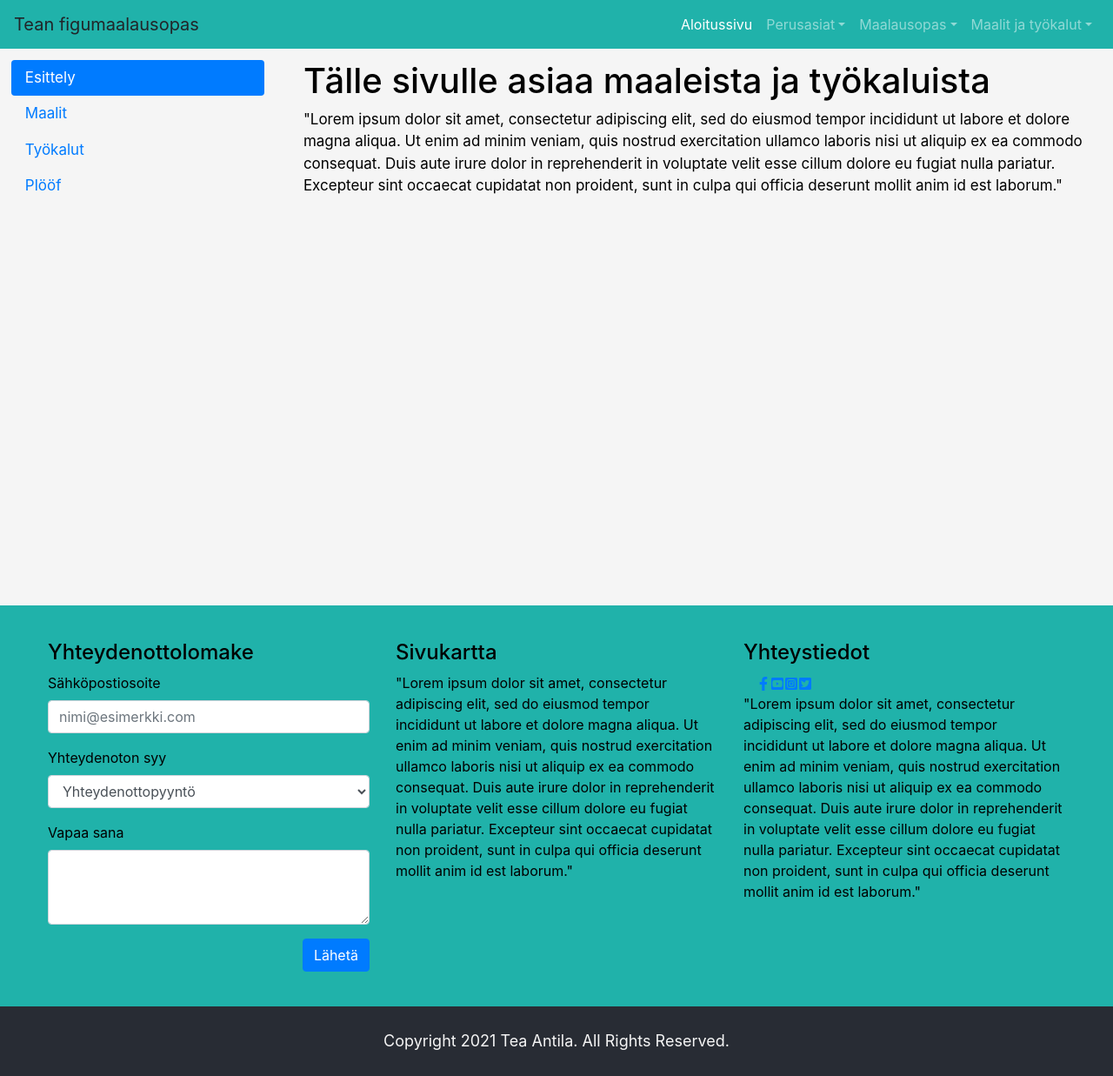
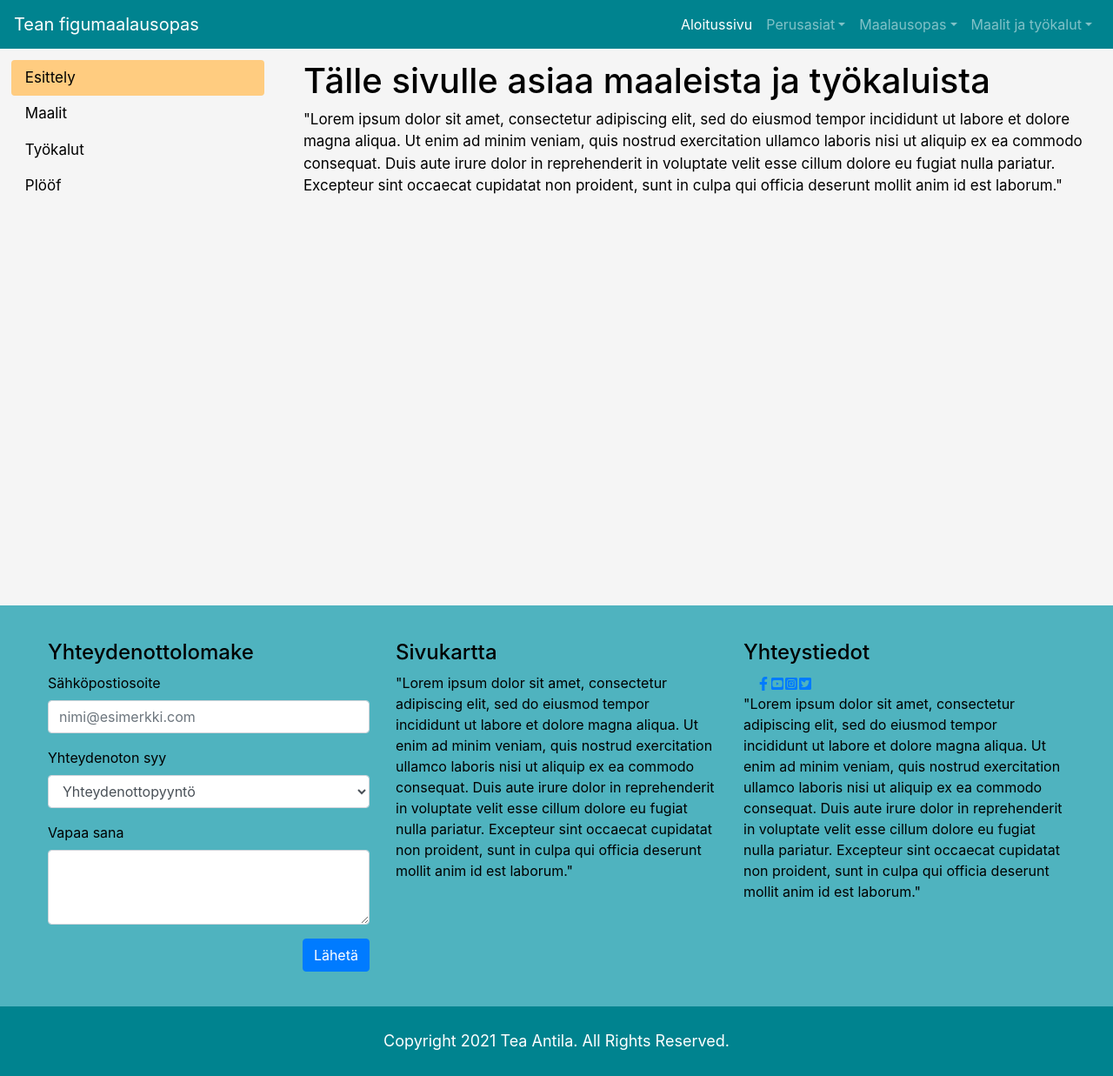
Before and after one commit to TeeRage/WMK_projekti_2021, a React (Create React App) app: page /maalit_ja_tyokalut in a window 1280 px wide. Shown: the whole page at 87% size. Built offline with nearby package versions, Linux system fonts and the light colour scheme.

Commit message:
Väriteemaa muutettu

```diff
--- a/src/App.css
+++ b/src/App.css
@@ -18,7 +18,7 @@ hr{
 
 /*-- Navigointipalkki --*/
 .navbar{
-  background-color: lightseagreen;
+  background-color: #00838f;
 }
 
 /*-- ALOITUSSIVU --*/
@@ -90,6 +90,10 @@ div.transbox p {
   width: 100%;
 }
 
+.Alisivujen-esittelykortti-button {
+  color: black !important;
+  background-color: #ffcc80 !important;
+}
 /*-- PERUSASIAT --*/
 
 /*Aloitussivun sisällön tyyli*/
@@ -145,11 +149,24 @@ div.transbox p {
   padding: 1%;
 }
 
+.nav-pills > a.active {
+  background-color: #ffcc80 !important;
+  color: black !important;
+}
+
+.nav-pills > a:hover {
+  color: #005662 !important;
+}
+
+.nav-link-color {
+  color: black;
+}
+
 /*-- INFO --*/
 
 /*Info-palkin sisällön tyyli*/
 .Info-asettelu {
-  background-color: lightseagreen;
+  background-color: #4fb3bf;
   min-height: 40vh;
   display: flex;
   text-align: left;
@@ -162,13 +179,13 @@ div.transbox p {
 
 /*Footerin tyyli"*/
 .App-footer {
-  background-color: #282c34;
+  background-color: #00838f;
   min-height: 10vh;
   display: flex;
   align-items: center;
   justify-content: center;
   font-size: calc(2px + 2vmin);
-  color: whitesmoke;
+  color: white;
 }
 
 /*
--- a/src/components/Alisivujen_esittely.js
+++ b/src/components/Alisivujen_esittely.js
@@ -29,7 +29,7 @@ const Alisivujen_esittely = () => (
               "Lorem ipsum dolor sit amet,
               consectetur adipiscing elit.
               </p>
-            <a class="btn btn-outline-secondary" href="/perusasiat">Siirry sivulle</a>
+            <a class="btn btn-dark Alisivujen-esittelykortti-button" href="/perusasiat">Siirry sivulle</a>
           </div>
         </div>
       </div>
@@ -43,7 +43,7 @@ const Alisivujen_esittely = () => (
               "Lorem ipsum dolor sit amet,
               consectetur adipiscing elit.
               </p>
-            <a class="btn btn-outline-secondary" href="/maalausopas">Siirry sivulle</a>
+            <a class="btn btn-dark Alisivujen-esittelykortti-button" href="/maalausopas">Siirry sivulle</a>
           </div>
         </div>
       </div>
@@ -57,7 +57,7 @@ const Alisivujen_esittely = () => (
               "Lorem ipsum dolor sit amet,
               consectetur adipiscing elit.
               </p>
-            <a class="btn btn-outline-secondary" href="/maalit_ja_tyokalut">Siirry sivulle</a>
+            <a class="btn btn-dark Alisivujen-esittelykortti-button" href="/maalit_ja_tyokalut">Siirry sivulle</a>
           </div>
         </div>
       </div>
--- a/src/components/Maalit_ja_tyokalut.js
+++ b/src/components/Maalit_ja_tyokalut.js
@@ -7,10 +7,10 @@ const Maalit_ja_tyokalut = () => (
         <div class="row Maalit_ja_tyokalut_sisalto">
             <div class="col-3">
                 <div class="nav flex-column nav-pills" id="v-pills-tab" role="tablist" aria-orientation="vertical">
-                    <a class="nav-link active" id="v-pills-home-tab" data-toggle="pill" href="#v-pills-aloitus" role="tab" aria-controls="v-pills-aloitus" aria-selected="true">Esittely</a>
-                    <a class="nav-link" id="v-pills-profile-tab" data-toggle="pill" href="#v-pills-profile" role="tab" aria-controls="v-pills-profile" aria-selected="false">Maalit</a>
-                    <a class="nav-link" id="v-pills-messages-tab" data-toggle="pill" href="#v-pills-messages" role="tab" aria-controls="v-pills-messages" aria-selected="false">Työkalut</a>
-                    <a class="nav-link" id="v-pills-settings-tab" data-toggle="pill" href="#v-pills-settings" role="tab" aria-controls="v-pills-settings" aria-selected="false">Plööf</a>
+                    <a class="nav-link nav-link-color active" id="v-pills-home-tab" data-toggle="pill" href="#v-pills-aloitus" role="tab" aria-controls="v-pills-aloitus" aria-selected="true">Esittely</a>
+                    <a class="nav-link nav-link-color" id="v-pills-profile-tab" data-toggle="pill" href="#v-pills-profile" role="tab" aria-controls="v-pills-profile" aria-selected="false">Maalit</a>
+                    <a class="nav-link nav-link-color" id="v-pills-messages-tab" data-toggle="pill" href="#v-pills-messages" role="tab" aria-controls="v-pills-messages" aria-selected="false">Työkalut</a>
+                    <a class="nav-link nav-link-color" id="v-pills-settings-tab" data-toggle="pill" href="#v-pills-settings" role="tab" aria-controls="v-pills-settings" aria-selected="false">Plööf</a>
                 </div>
             </div>
             <div class="col-9">
--- a/src/components/Navbar.js
+++ b/src/components/Navbar.js
@@ -9,7 +9,7 @@ const Navbar = () => {
 
     <nav class="navbar navbar-expand-md navbar-dark sticky-top">
 
-      <a class="navbar-brand">Tean figumaalausopas</a>
+      <a class="navbar-brand" href="/">Tean figumaalausopas</a>
 
       <button
         class="navbar-toggler"
```
